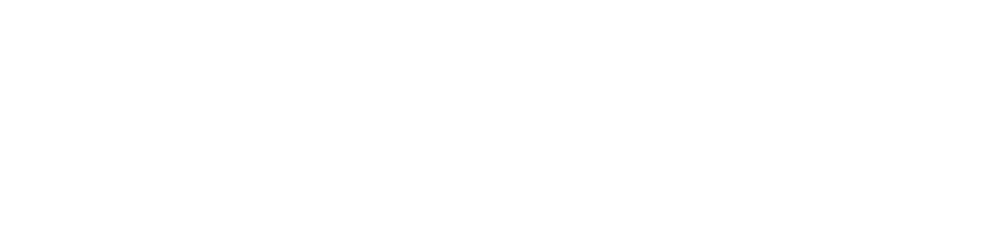
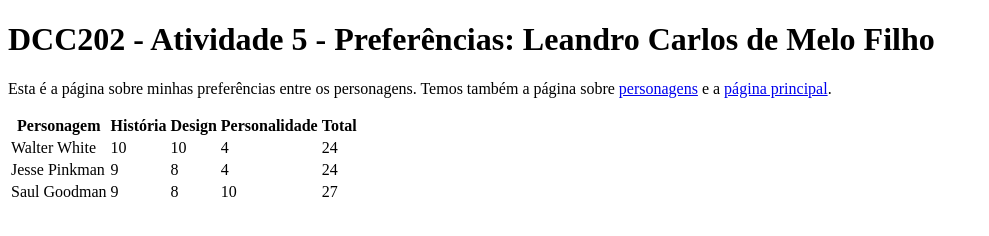
Before and after one commit to ufjf-dcc202/ufjf-dcc202-2023-3-b-atv5-melo-leandro, a website: page preferencias.html in a window 1280 px wide. Shown: the whole page, without its empty margins (0-989 px from the left). Drawn offline with Linux system fonts and the light colour scheme.

Commit message:
adiciona a tabela, seu titulo e conteudo

```diff
--- a/preferencias.html
+++ b/preferencias.html
@@ -1,11 +1,50 @@
 <!DOCTYPE html>
 <html lang="pt">
+
 <head>
     <meta charset="UTF-8">
     <meta name="viewport" content="width=device-width, initial-scale=1.0">
-    <title>Document</title>
+    <title>DCC202 - Atividade 5 - Preferências: Leandro Carlos de Melo Filho</title>
 </head>
+
 <body>
+    <main>
+        <h1>DCC202 - Atividade 5 - Preferências: Leandro Carlos de Melo Filho</h1>
+        <p> Esta é a página sobre minhas preferências entre os personagens. Temos também a página sobre <a
+                href="personagens.html">personagens</a> e a <a href="index.html">página principal</a>.</p>
+        <table>
+            <thead>
+                <tr>
+                    <th>Personagem</th>
+                    <th>História</th>
+                    <th>Design</th>
+                    <th>Personalidade</th>
+                    <th>Total</th>
+                </tr>
+            </thead>
+                <tr>
+                    <td>Walter White</td>
+                    <td>10</td>
+                    <td>10</td>
+                    <td>4</td>
+                    <td>24</td>
+                </tr>
+                <tr>
+                    <td>Jesse Pinkman</td>
+                    <td>9</td>
+                    <td>8</td>
+                    <td>4</td>
+                    <td>24</td>
+                </tr>
+                <tr>
+                    <td>Saul Goodman</td>
+                    <td>9</td>
+                    <td>8</td>
+                    <td>10</td>
+                    <td>27</td>
+                </tr>
+        </table>
+    </main>
+</body>
 
-</body>
 </html>
```
